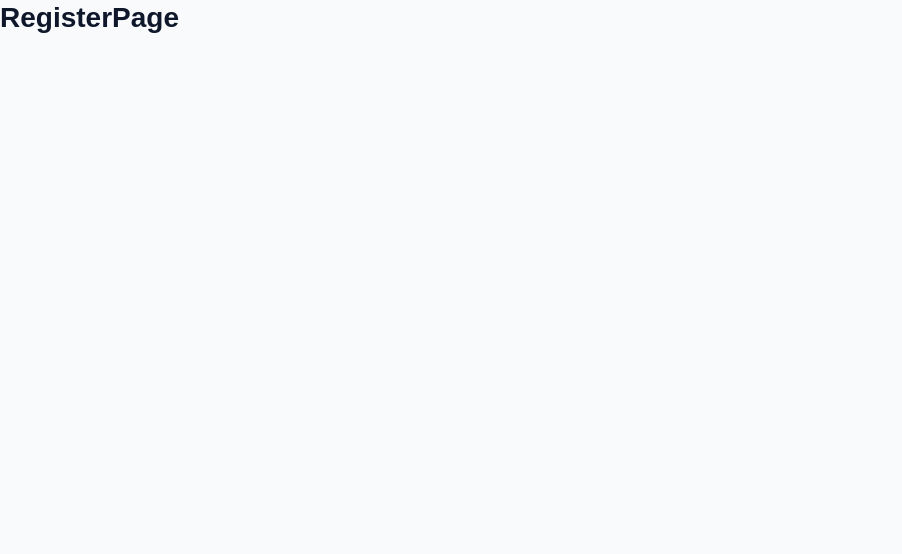
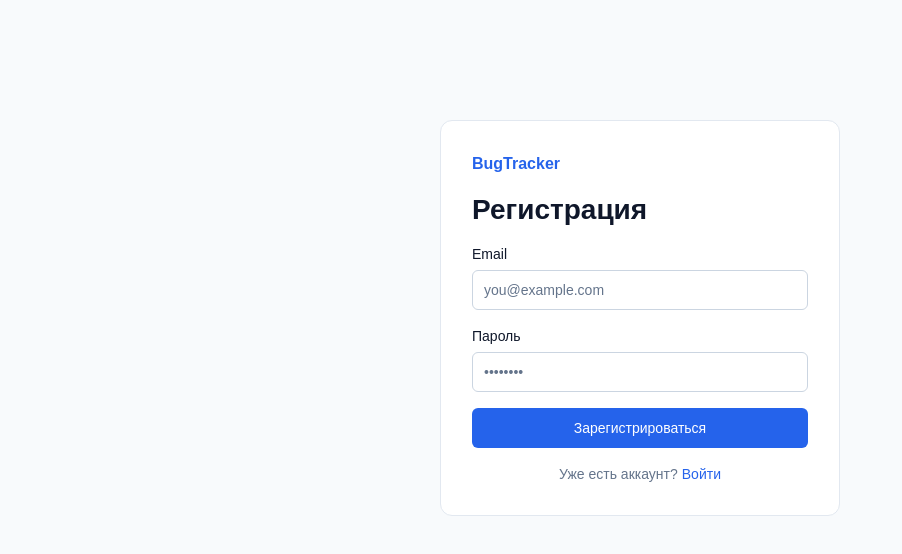
Before and after one commit to mareqqqqqqq/bug-tracker, a React (Vite) app in the folder app/frontend/: page /register in a window 1280 px wide. Shown: the top 554 px of the page, without its empty margins (0-902 px from the left). Built offline with nearby package versions, Linux system fonts and the light colour scheme.

Commit message:
feat: add register page and redirect from root

```diff
--- a/app/frontend/src/App.jsx
+++ b/app/frontend/src/App.jsx
@@ -1,5 +1,4 @@
-import { Routes, Route } from 'react-router';
-
+import { Routes, Route, Navigate } from 'react-router';
 import LoginPage from './pages/LoginPage';
 import BugListPage from './pages/BugListPage';
 import BugPage from './pages/BugPage';
@@ -13,6 +12,7 @@ import RegisterPage from './pages/RegisterPage';
 function App() {
   return (
     <Routes>
+      <Route path="/" element={<Navigate to="/login" replace />} />
       <Route path="/login" element={<LoginPage />} />
       <Route path="/projects/:projectId/bugs" element={<BugListPage />} />
       <Route path="/projects/:projectId/bugs/:bugId" element={<BugPage />} />
--- a/app/frontend/src/pages/RegisterPage.jsx
+++ b/app/frontend/src/pages/RegisterPage.jsx
@@ -1,4 +1,44 @@
+import { useState } from 'react';
+import Button from '../components/Button/Button.jsx';
+import Input from '../components/Input/Input.jsx';
+import AuthLayout from '../components/AuthLayout/AuthLayout.jsx';
+import styles from './RegisterPage.module.css';
+import { Link } from 'react-router';
+
 function RegisterPage() {
-  return <h1>RegisterPage</h1>;
+  const [errors, setErrors] = useState({});
+  function handleSubmit(event) {
+    event.preventDefault();
+    setErrors({
+      email: 'Неверный формат email',
+      password: 'Не короче 8 символов, буква и цифра',
+    });
+  }
+  return (
+    <AuthLayout>
+      <h1>Регистрация</h1>
+      <form className={styles.form} onSubmit={handleSubmit}>
+        <Input
+          label="Email"
+          placeholder="you@example.com"
+          type="email"
+          error={errors.email}
+        />
+        <Input
+          label="Пароль"
+          placeholder="••••••••"
+          type="password"
+          error={errors.password}
+        />
+        <Button>Зарегистрироваться</Button>
+        <p className={styles.footer}>
+          Уже есть аккаунт?
+          <Link to="/login" className={`${styles.link} text-m-med`}>
+            Войти
+          </Link>
+        </p>
+      </form>
+    </AuthLayout>
+  );
 }
 export default RegisterPage;
--- /dev/null
+++ b/app/frontend/src/pages/RegisterPage.module.css
@@ -0,0 +1,23 @@
+.form {
+  display: flex;
+  flex-direction: column;
+  gap: 16px;
+}
+
+.footer {
+  margin: 0;
+  display: flex;
+  flex-direction: row;
+  justify-content: center;
+  gap: 4px;
+  color: var(--neutral-500);
+}
+
+.link {
+  color: var(--accent-600);
+  text-decoration: none;
+}
+
+.link:hover {
+  text-decoration: underline;
+}
```
